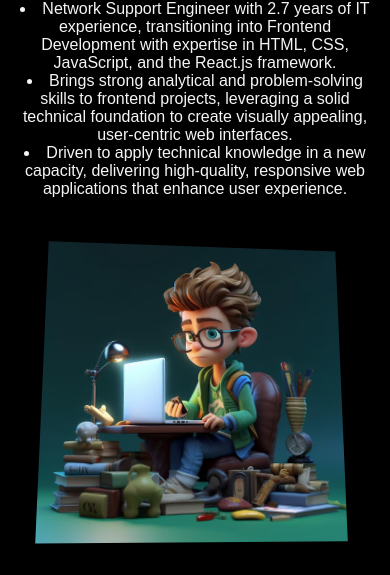
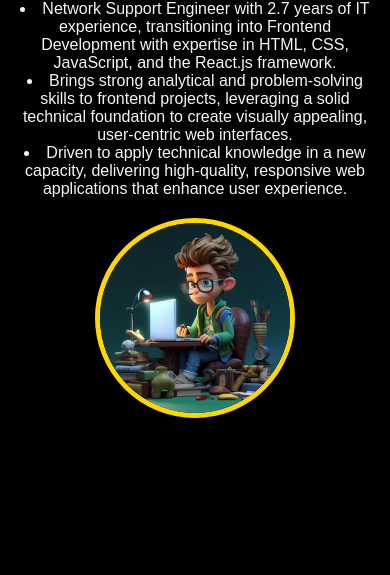
Before and after one commit to pawankalayan6899/New-Portfolio, a plain HTML site: page about.html in a window 390 px wide. Shown: the part 269-844 px from the top of the page. Drawn offline with Linux system fonts and the light colour scheme.

Commit message:
about.html

```diff
--- a/about.html
+++ b/about.html
@@ -7,6 +7,7 @@
     <title>About Me</title>
     <link rel="stylesheet" href="styles.css"> <!-- Link to external CSS file -->
     <style>
+
         /* General Reset */
         * {
             margin: 0;
@@ -54,16 +55,29 @@
             line-height: 1.6; /* Improve readability */
         }
 
+        /* Circular Image Wrapper */
+        .img-wrapper {
+            display: inline-block; /* Center the outer circle */
+            width: 320px; /* Width of the wrapper */
+            height: 320px; /* Height of the wrapper to make it a square */
+            border-radius: 50%; /* Make the wrapper circular */
+            border: 5px solid gold; /* Gold border */
+            overflow: hidden; /* Hide overflow to maintain circle shape */
+            position: relative; /* Position for inner image */
+        }
+
         img {
-            width: 300px; /* Width of the image */
-            height: auto; /* Maintain aspect ratio */
-            transform: perspective(600px) rotateX(10deg) rotateY(5deg); /* Add 3D effect */
-            transition: transform 0.3s ease, box-shadow 0.3s ease; /* Transition for effects */
-            margin-left: 30px; /* Left margin for the image */
+            width: 100%; /* Make image fill the circular area */
+            height: 100%; /* Make image fill the height of the wrapper */
+            object-fit: cover; /* Ensure the image covers the wrapper without distortion */
+            transition: transform 0.3s ease, box-shadow 0.3s ease; /* Transition for hover effects */
+            position: absolute; /* Position it absolutely within the wrapper */
+            top: 0;
+            left: 0;
         }
 
         img:hover {
-            transform: perspective(500px) rotateY(10deg) scale(1.5); /* Enhance 3D effect on hover */
+            transform: scale(1.1); /* Slightly enlarge on hover */
             box-shadow: 0 10px 20px rgba(0, 0, 0, 0.3); /* Shadow on hover */
         }
 
@@ -78,10 +92,9 @@
                 margin: 5px 0; /* Margin between nav items */
             }
 
-            img {
-                width: 100%; /* Responsive image width */
-                margin-left: 0; /* Remove left margin */
-                margin-top: 20px; /* Add top margin */
+            .img-wrapper {
+                width: 250px; /* Adjust width for smaller screens */
+                height: 250px; /* Adjust height for smaller screens */
             }
 
             #about {
@@ -110,9 +123,9 @@
                 font-size: 14px; /* Smaller paragraph font size */
             }
 
-            img {
-                width: 100%; /* Full width on small screens */
-                max-width: 300px; /* Cap max width */
+            .img-wrapper {
+                width: 200px; /* Cap to smaller width */
+                height: 200px; /* Cap to smaller height */
             }
         }
     </style>
@@ -140,8 +153,34 @@
             <li>Brings strong analytical and problem-solving skills to frontend projects, leveraging a solid technical foundation to create visually appealing, user-centric web interfaces.</li>
             <li>Driven to apply technical knowledge in a new capacity, delivering high-quality, responsive web applications that enhance user experience.</li>
         </p>
-        <img src="abt1.avif" alt="About Me Image">
+        <div class="img-wrapper">
+            <img src="abt1.avif" alt="About Me Image">
+        </div>
     </section>
+
+    <script>
+        document.addEventListener('DOMContentLoaded', function () {
+            // Fade in effect when the page is loaded
+            document.body.classList.add('fade-in');
+
+            // Handle link clicks for fade-out and navigation
+            const links = document.querySelectorAll('a');
+            links.forEach(link => {
+                link.addEventListener('click', function (event) {
+                    event.preventDefault(); // Prevent default navigation
+                    const href = this.getAttribute('href'); // Get the destination href
+
+                    // Add fade-out class
+                    document.body.classList.add('fade-out');
+
+                    // Redirect after fade-out transition
+                    setTimeout(() => {
+                        window.location.href = href;
+                    }, 500); // Match this timeout with the CSS transition duration
+                });
+            });
+        });
+    </script>
 </body>
 
 </html>
```
